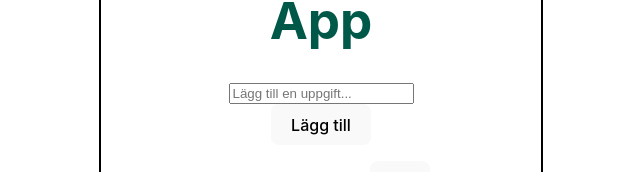
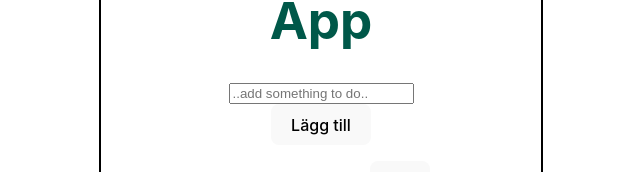
Before and after one commit to hampusvh/react-todo-app, a React (Vite) app: page / in a window 1280 px wide. Shown: the part 340-512 px from the top of the page, without its empty margins (319-959 px from the left). Built offline with nearby package versions, Linux system fonts and the light colour scheme.

Commit message:
added styling

```diff
--- a/src/App.jsx
+++ b/src/App.jsx
@@ -44,7 +44,7 @@ function App() {
         value={inputValue}
         onChange={handleInputChange}
         onKeyDown={handleKeyDown}
-        placeholder="Lägg till en uppgift..."
+        placeholder="..add something to do.."
         />
         <button onClick={addTodo}>Lägg till
         </button>
```
